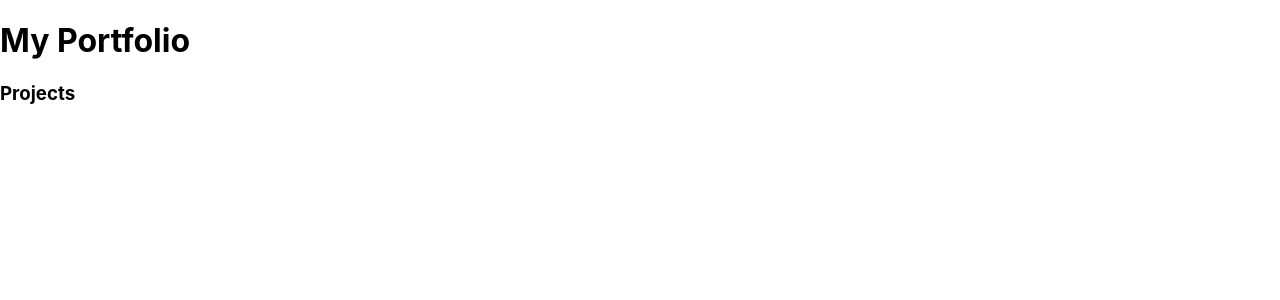
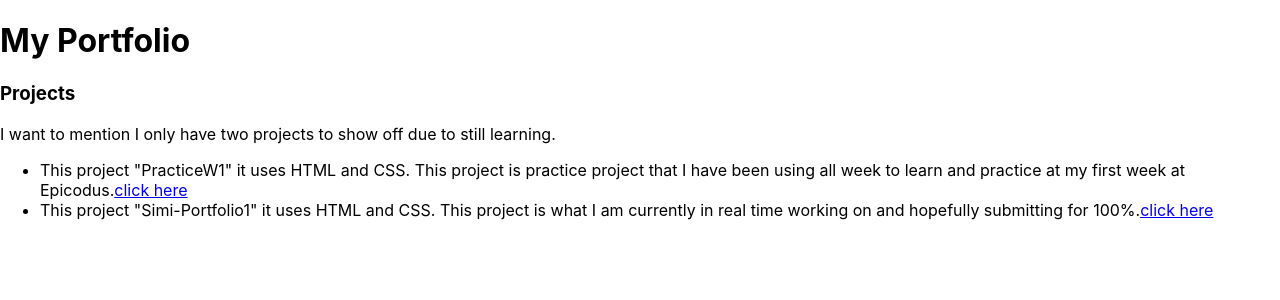
Before and after one commit to simioyin222/React-Js-Portfolio, a React (Create React App) app: page /projects in a window 1280 px wide. Shown: the top 300 px of the page. Built offline with nearby package versions, Linux system fonts and the light colour scheme.

Commit message:
add projects setion information/text

```diff
--- a/src/components/Projects.js
+++ b/src/components/Projects.js
@@ -4,7 +4,28 @@ function Projects() {
   return (
     <div>
       <h3>Projects</h3>
-      {/* projects here */}
+      <p>
+        I want to mention I only have two projects to show off due to still
+        learning.
+      </p>
+      <ul>
+        <li>
+          This project "PracticeW1" it uses HTML and CSS. This project is
+          practice project that I have been using all week to learn and practice
+          at my first week at Epicodus.
+          <a href="https://github.com/simioyin222/PracticeW1">
+            <span className="work-highlight">click here</span>
+          </a>
+        </li>
+        <li>
+          This project "Simi-Portfolio1" it uses HTML and CSS. This project is
+          what I am currently in real time working on and hopefully submitting
+          for 100%.
+          <a href="https://github.com/simioyin222/SIMI-PORTFOLIO1">
+            <span className="work-highlight">click here</span>
+          </a>
+        </li>
+      </ul>
     </div>
   );
 }
```
